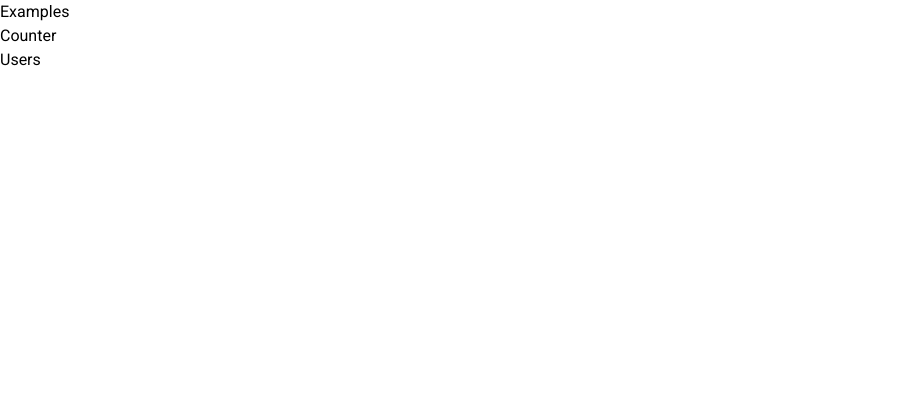
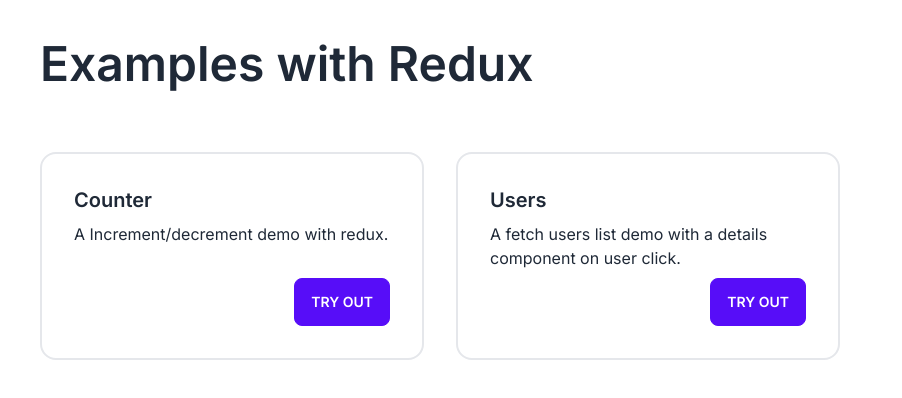
Before and after one commit to RenatoFilipi/reduxjs-learning, a React (Vite) app: page / in a window 1280 px wide. Shown: the top 398 px of the page, without its empty margins (0-902 px from the left). Built offline with nearby package versions, Linux system fonts and the light colour scheme.

Commit message:
add design

```diff
--- a/index.html
+++ b/index.html
@@ -7,7 +7,7 @@
     <link rel="preconnect" href="https://fonts.googleapis.com" />
     <link rel="preconnect" href="https://fonts.gstatic.com" crossorigin />
     <link
-      href="https://fonts.googleapis.com/css2?family=Roboto:ital,wght@0,100;0,300;0,400;0,500;0,700;0,900;1,100;1,300;1,400;1,500;1,700;1,900&display=swap"
+      href="https://fonts.googleapis.com/css2?family=Inter:wght@100;200;300;400;500;600;700;800;900&display=swap"
       rel="stylesheet"
     />
     <title>Redux demos</title>
--- a/package.json
+++ b/package.json
@@ -10,6 +10,7 @@
   "dependencies": {
     "@reduxjs/toolkit": "^1.8.2",
     "axios": "^0.27.2",
+    "daisyui": "^2.15.1",
     "react": "^18.0.0",
     "react-dom": "^18.0.0",
     "react-redux": "^8.0.2",
--- a/src/components/usersPage/UserDetail.jsx
+++ b/src/components/usersPage/UserDetail.jsx
@@ -12,13 +12,11 @@
 
   return (
     <>
-      <div>
-        <div>Details</div>
+      <div className="">
         {user.id === 0 ? (
-          "no user selected"
+          ""
         ) : (
-          <div>
-            <div>{user.id}</div>
+          <div className="flex flex-col gap-6 font-semibold">
             <div>{user.name}</div>
             <div>{user.username}</div>
             <div>{user.email}</div>
--- a/src/components/usersPage/UsersList.jsx
+++ b/src/components/usersPage/UsersList.jsx
@@ -9,6 +9,7 @@
 const UsersList = () => {
   const dispatch = useDispatch();
   const [users, setUsers] = useState([]);
+  const [loading, setIsLoading] = useState(true);
 
   useEffect(() => {
     const url = "https://jsonplaceholder.typicode.com/users";
@@ -16,6 +17,7 @@
     const fetchData = async () => {
       const { data } = await axios.get(url);
       setUsers(data);
+      setIsLoading(false);
     };
 
     fetchData().catch(console.error);
@@ -36,17 +38,42 @@
     );
   };
 
+  if (loading) {
+    return (
+      <>
+        <progress class="progress w-56"></progress>
+      </>
+    );
+  }
+
   return (
     <>
-      <div>
-        <h1>Users</h1>
-        <ul>
-          {users.map((user) => (
-            <li key={user.id}>
-              <button onClick={() => userDetail(user.id)}>{user.name}</button>
-            </li>
-          ))}
-        </ul>
+      <div className="overflow-x-auto">
+        <table className="table w-full">
+          <thead>
+            <tr>
+              <th></th>
+              <th>Name</th>
+              <th></th>
+            </tr>
+          </thead>
+          <tbody>
+            {users.map((user) => (
+              <tr key={user.id}>
+                <th>{user.id}</th>
+                <td>{user.name}</td>
+                <th>
+                  <button
+                    className="btn btn-ghost btn-xs"
+                    onClick={() => userDetail(user.id)}
+                  >
+                    details
+                  </button>
+                </th>
+              </tr>
+            ))}
+          </tbody>
+        </table>
       </div>
     </>
   );
--- a/src/index.css
+++ b/src/index.css
@@ -7,5 +7,5 @@
   padding: 0;
   margin: 0;
   box-sizing: border-box;
-  font-family: "Roboto", sans-serif;
+  font-family: "Inter", sans-serif;
 }
--- a/src/pages/App.jsx
+++ b/src/pages/App.jsx
@@ -3,15 +3,38 @@
 const App = () => {
   return (
     <>
-      <div>
-        <h1>Examples</h1>
+      <div className="flex flex-col m-10">
+        <h1 className="font-semibold mb-16 text-5xl">Examples with Redux</h1>
         <div>
-          <ul>
+          <ul className="flex gap-8">
             <li>
-              <Link to="/counter">Counter</Link>
+              <div className="card w-96 h-52 bg-base-100 border-2">
+                <div className="card-body">
+                  <h2 className="card-title">Counter</h2>
+                  <p>A Increment/decrement demo with redux.</p>
+                  <div className="card-actions justify-end">
+                    <Link to="/counter">
+                      <button className="btn btn-primary">Try Out</button>
+                    </Link>
+                  </div>
+                </div>
+              </div>
             </li>
             <li>
-              <Link to="/users">Users</Link>
+              <div className="card w-96 h-52 bg-base-100 border-2">
+                <div className="card-body">
+                  <h2 className="card-title">Users</h2>
+                  <p>
+                    A fetch users list demo with a details component on user
+                    click.
+                  </p>
+                  <div className="card-actions justify-end">
+                    <Link to="/users">
+                      <button className="btn btn-primary">Try Out</button>
+                    </Link>
+                  </div>
+                </div>
+              </div>
             </li>
           </ul>
         </div>
--- a/src/pages/Counter.jsx
+++ b/src/pages/Counter.jsx
@@ -1,24 +1,40 @@
-import { decrement, increment } from "../store/counter/counterSlice";
+import { decrement, increment, reset } from "../store/counter/counterSlice";
 import { useDispatch, useSelector } from "react-redux";
+import { useEffect, useState } from "react";
 
-import React from "react";
+import { useLocation } from "react-router-dom";
 
 const Counter = () => {
-  const count = useSelector((state) => state.counter.value);
+  const [count, setCount] = useState(0);
+  const el = useSelector((state) => state.counter.value);
   const dispatch = useDispatch();
+  const location = useLocation();
+
+  useEffect(() => {
+    setCount(el);
+  }, [el]);
+
+  useEffect(() => {
+    return () => {
+      dispatch(reset());
+    };
+  }, [location]);
 
   return (
     <>
-      <div>
-        <div>
+      <div className="flex flex-col m-10">
+        <h1 className="font-semibold mb-16 text-5xl">Counter</h1>
+        <div className="w-96 flex justify-between items-center">
           <button
+            className="btn btn-primary"
             aria-label="Increment value"
             onClick={() => dispatch(increment())}
           >
             Increment
           </button>
-          <span>{count}</span>
+          <span className="font-semibold text-xl">{count}</span>
           <button
+            className="btn btn-primary"
             aria-label="Decrement value"
             onClick={() => dispatch(decrement())}
           >
--- a/src/pages/Users.jsx
+++ b/src/pages/Users.jsx
@@ -1,12 +1,28 @@
 import UserDetail from "../components/usersPage/UserDetail";
 import UsersList from "../components/usersPage/UsersList";
+import { reset } from "../store/user/userSlice";
+import { useDispatch } from "react-redux";
+import { useEffect } from "react";
+import { useLocation } from "react-router-dom";
 
 const Users = () => {
+  const dispatch = useDispatch();
+  const location = useLocation();
+
+  useEffect(() => {
+    return () => {
+      dispatch(reset());
+    };
+  }, [location]);
+
   return (
     <>
-      <div className="flex gap-8">
-        <UsersList />
-        <UserDetail />
+      <div className="flex flex-col m-10">
+        <h1 className="font-semibold mb-16 text-5xl">Users</h1>
+        <div className="flex gap-24">
+          <UsersList />
+          <UserDetail />
+        </div>
       </div>
     </>
   );
--- a/src/store/counter/counterSlice.js
+++ b/src/store/counter/counterSlice.js
@@ -14,12 +14,12 @@
     decrement: (state) => {
       state.value -= 1;
     },
-    incrementByAmount: (state, action) => {
-      state.value += action.payload;
+    reset: (state) => {
+      state.value = 0;
     },
   },
 });
 
-export const { increment, decrement, incrementByAmount } = counterSlice.actions;
+export const { increment, decrement, reset } = counterSlice.actions;
 
 export default counterSlice.reducer;
--- a/src/store/user/userSlice.js
+++ b/src/store/user/userSlice.js
@@ -21,9 +21,18 @@
       state.phone = action.payload.phone;
       state.website = action.payload.website;
     },
+
+    reset: (state) => {
+      state.id = 0;
+      state.name = "";
+      state.username = "";
+      state.email = "";
+      state.phone = "";
+      state.website = "";
+    },
   },
 });
 
-export const { setUser } = userSlice.actions;
+export const { setUser, reset } = userSlice.actions;
 
 export default userSlice.reducer;
--- a/tailwind.config.js
+++ b/tailwind.config.js
@@ -3,5 +3,5 @@
   theme: {
     extend: {},
   },
-  plugins: [],
+  plugins: [require("daisyui")],
 };
```
Also changed, not shown: 1 other file (tests, documents, lock files or other folders).
